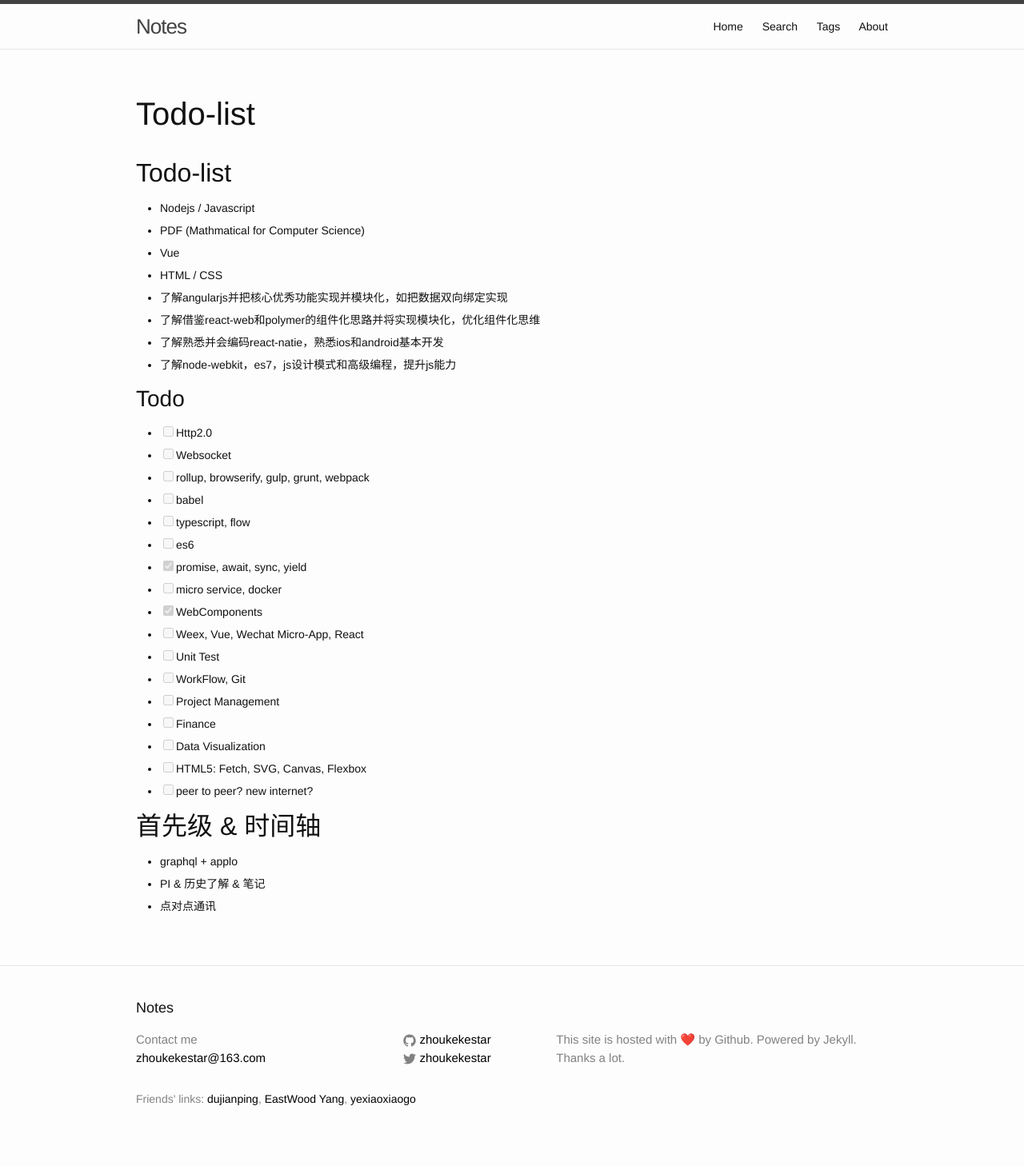
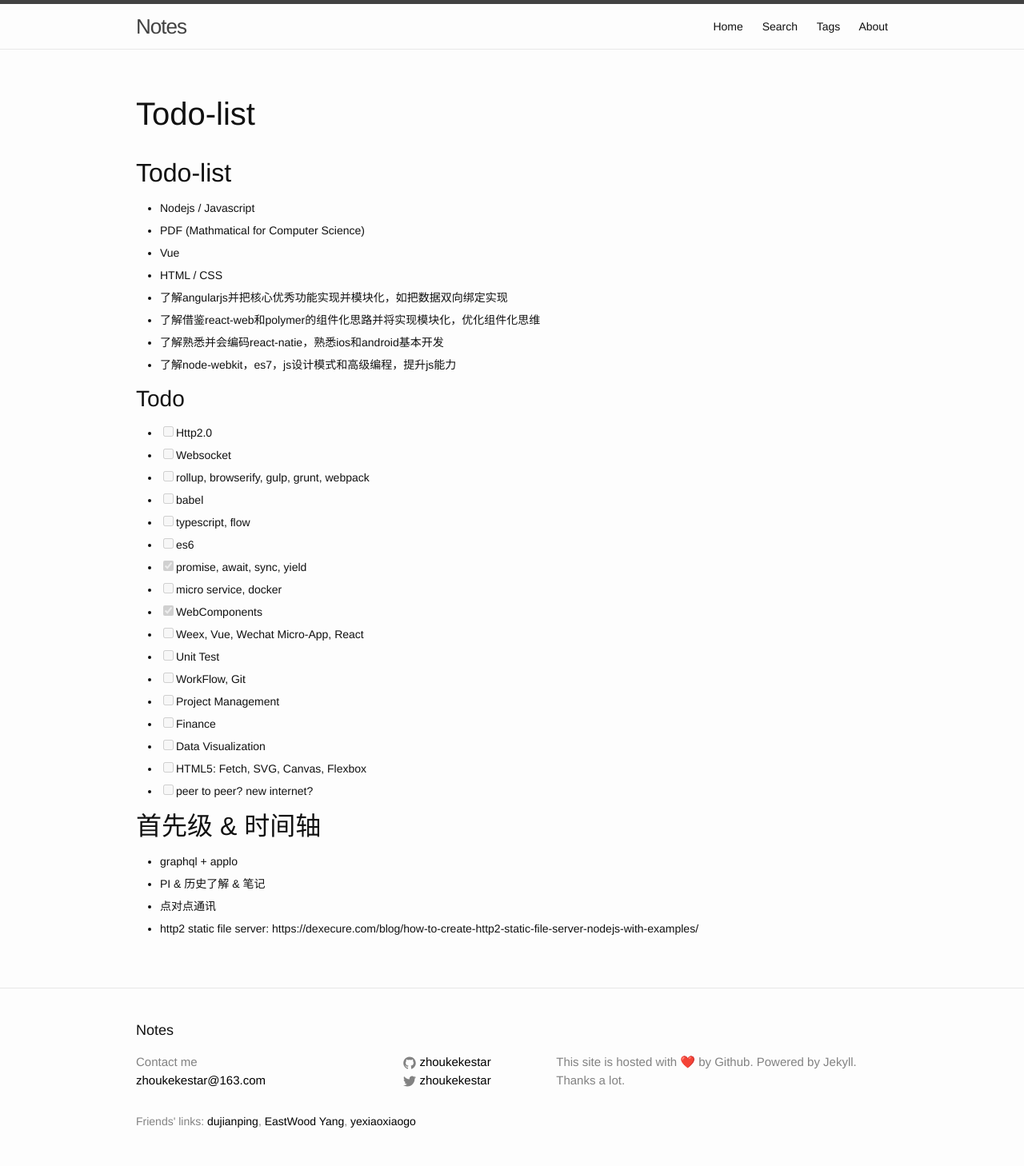
Before and after one commit to zhoukekestar/notes, a Jekyll site: the page built from Todo.md, in a window 1280 px wide. Shown: the whole page at 80% size. Built offline with Jekyll 4.4.1, drawn with Linux system fonts in a browser that asks for light colours; our own code applies the rules of GitHub Pages for plain Markdown files; before the commit the page ends 1430 px from its top, so only the background shows below that.

Commit message:
Update Todo.md

```diff
--- a/Todo.md
+++ b/Todo.md
@@ -32,3 +32,4 @@
 * graphql + applo
 * PI & 历史了解 & 笔记
 * 点对点通讯
+* http2 static file server: https://dexecure.com/blog/how-to-create-http2-static-file-server-nodejs-with-examples/
```
